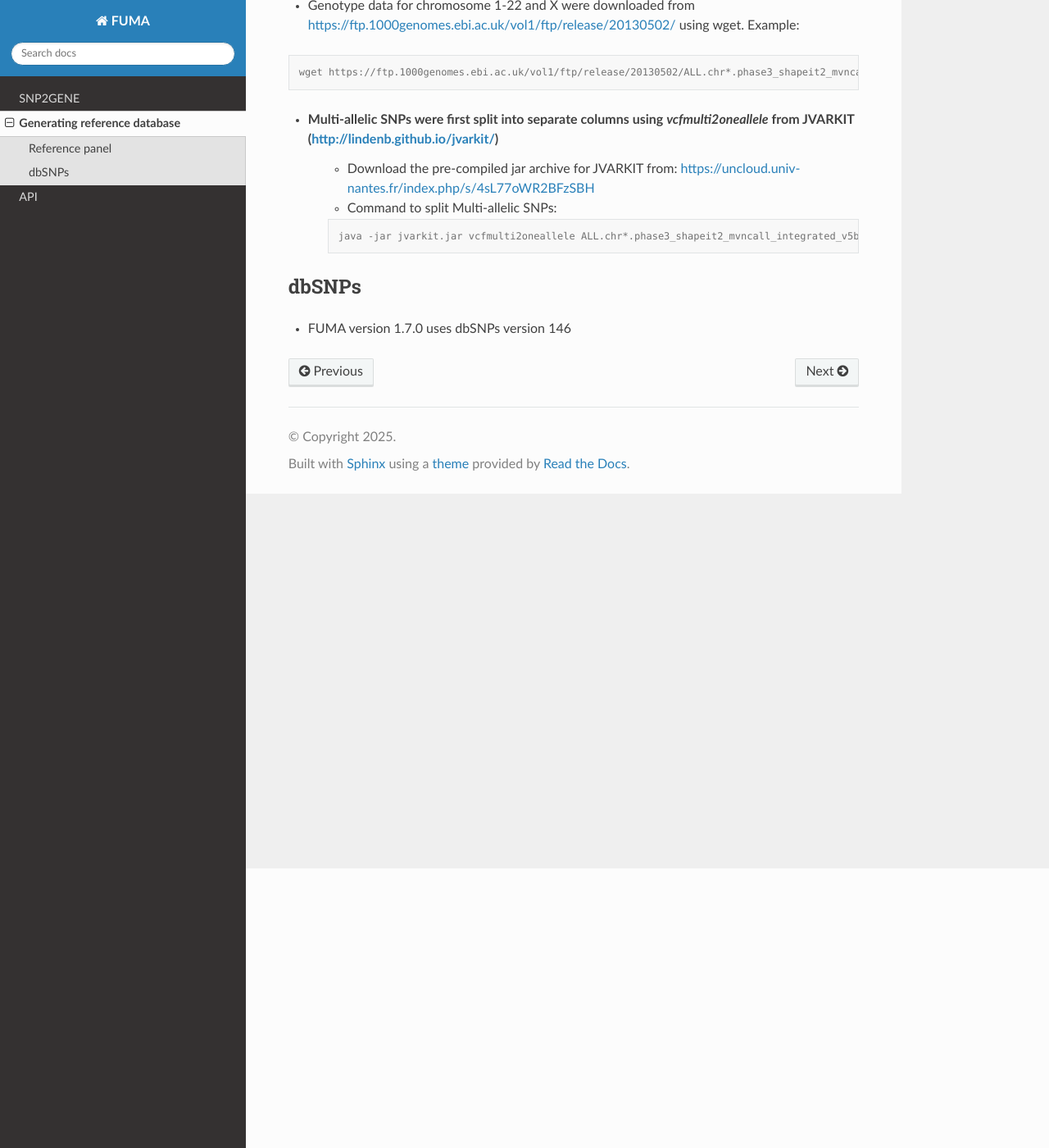
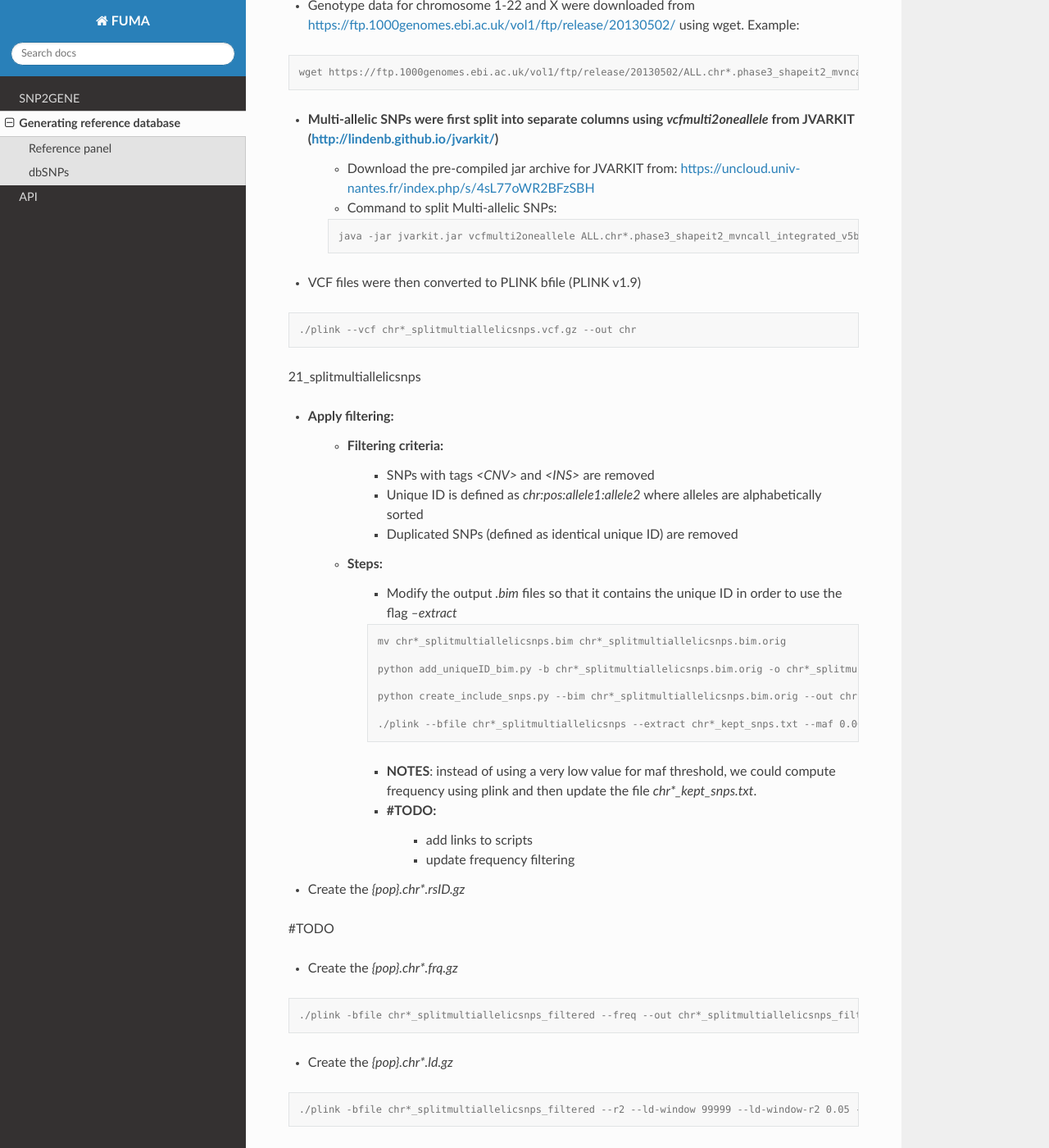
Before and after one commit to tanyaphung/fuma_docs, a Sphinx documentation site: the page built from docs/source/ref_database.rst, in a window 1280 px wide and 1400 px high, scrolled down 341 px. Shown: the whole window at 82% size. Built offline with Sphinx 7.4.7 and the Read the Docs theme 3.1.0, drawn with Linux system fonts in a browser that asks for light colours.

Commit message:
add information on how to create rsID, freq, and ld files

```diff
--- a/docs/source/ref_database.rst
+++ b/docs/source/ref_database.rst
@@ -21,6 +21,47 @@ To define independent significant SNPs, lead SNPs, and genomic risk loci, FUMA u
 
         java -jar jvarkit.jar vcfmulti2oneallele ALL.chr*.phase3_shapeit2_mvncall_integrated_v5b.20130502.genotypes.vcf.gz > chr*_splitmultiallelicsnps.vcf.gz
 
+- VCF files were then converted to PLINK bfile (PLINK v1.9)
+.. code-block:: console
+
+   ./plink --vcf chr*_splitmultiallelicsnps.vcf.gz --out chr
+21_splitmultiallelicsnps
+
+- Apply filtering:
+    - Filtering criteria:
+        - SNPs with tags `<CNV>` and `<INS>` are removed
+        - Unique ID is defined as `chr:pos:allele1:allele2` where alleles are alphabetically sorted
+        - Duplicated SNPs (defined as identical unique ID) are removed
+    - Steps:
+        - Modify the output `.bim` files so that it contains the unique ID in order to use the flag `--extract`
+        .. code-block:: console
+
+            mv chr*_splitmultiallelicsnps.bim chr*_splitmultiallelicsnps.bim.orig
+
+            python add_uniqueID_bim.py -b chr*_splitmultiallelicsnps.bim.orig -o chr*_splitmultiallelicsnps.bim
+
+            python create_include_snps.py --bim chr*_splitmultiallelicsnps.bim.orig --out chr*_kept_snps.txt
+
+            ./plink --bfile chr*_splitmultiallelicsnps --extract chr*_kept_snps.txt --maf 0.00000000001 --out chr*_splitmultiallelicsnps_filtered --make-bed
+
+        - **NOTES**: instead of using a very low value for maf threshold, we could compute frequency using plink and then update the file `chr*_kept_snps.txt`.
+
+        - #TODO:
+            - add links to scripts
+            - update frequency filtering
+
+- Create the `{pop}.chr*.rsID.gz`
+#TODO
+
+- Create the `{pop}.chr*.frq.gz`
+.. code-block:: console
+
+   ./plink -bfile chr*_splitmultiallelicsnps_filtered --freq --out chr*_splitmultiallelicsnps_filtered_maf
+
+- Create the `{pop}.chr*.ld.gz`
+.. code-block:: console
+
+   ./plink -bfile chr*_splitmultiallelicsnps_filtered --r2 --ld-window 99999 --ld-window-r2 0.05 --out chr*_splitmultiallelicsnps_ld
 
 
 
```
